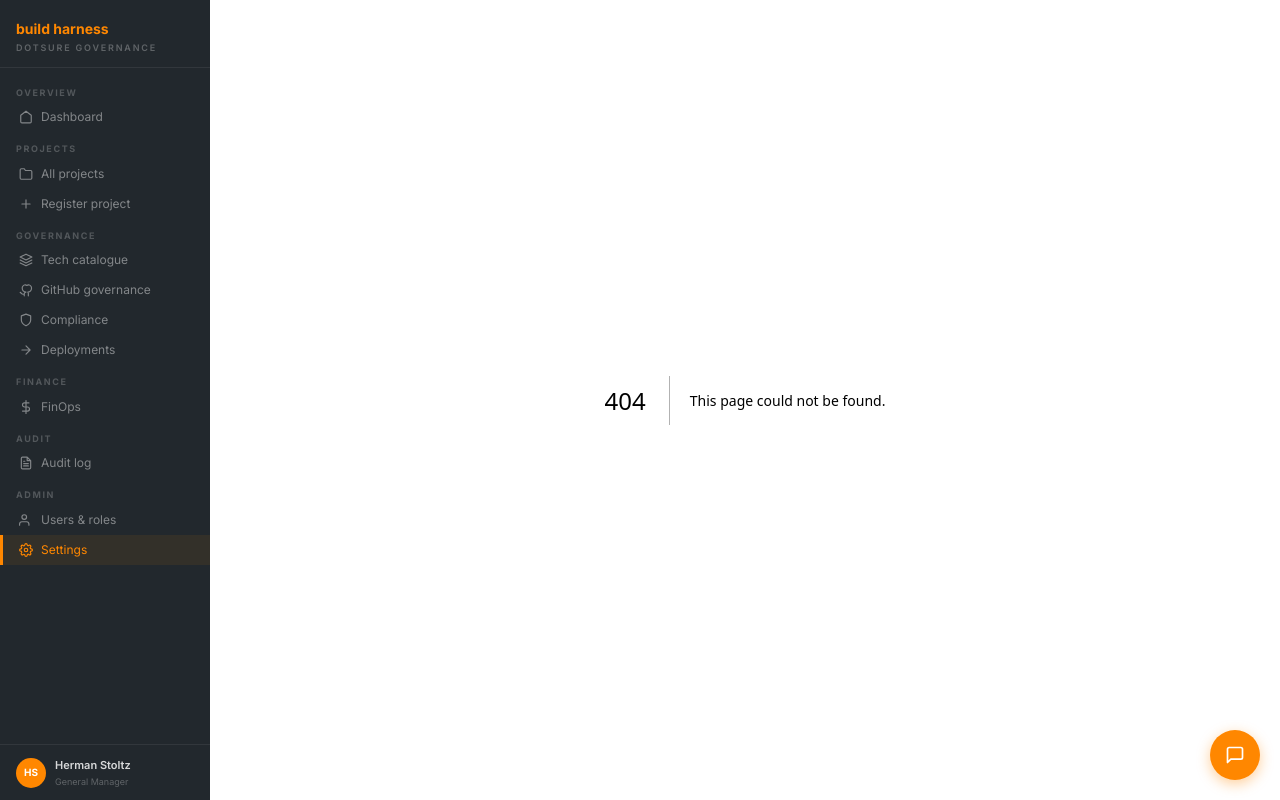
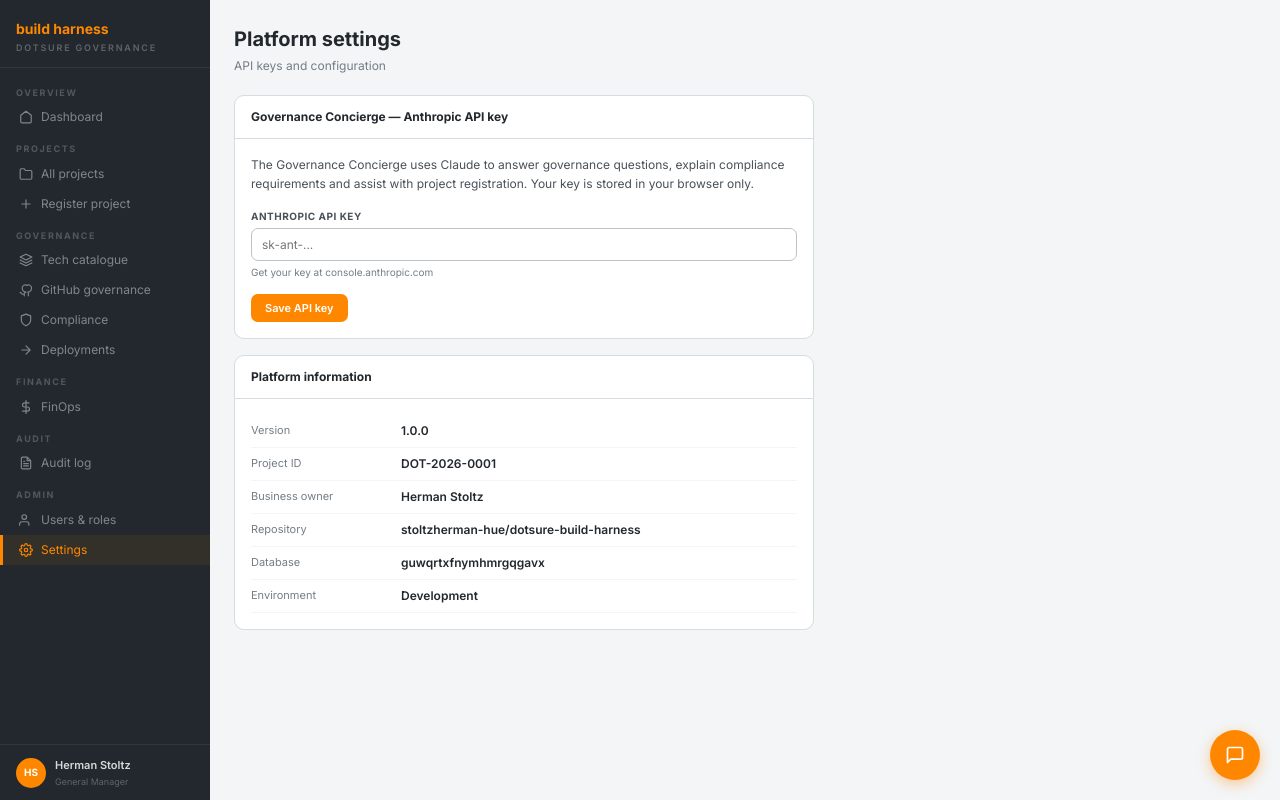
Before and after one commit to stoltzherman-hue/dotsure-build-harness, a Next.js app in the folder apps/web/: page /admin in a window 1280 px wide. Before the commit this address had no page. Built offline with nearby package versions, Linux system fonts and the light colour scheme.

Commit message:
feat: Admin settings page with API key management

```diff
--- /dev/null
+++ b/apps/web/app/admin/page.tsx
@@ -0,0 +1,62 @@
+"use client"
+import { useState, useEffect } from "react"
+
+export default function Admin() {
+  const [key, setKey] = useState("")
+  const [saved, setSaved] = useState(false)
+  const [hasKey, setHasKey] = useState(false)
+
+  useEffect(() => {
+    const k = localStorage.getItem("harness_anthropic_key")
+    if (k) { setHasKey(true); setKey(k) }
+  }, [])
+
+  const save = () => {
+    if (!key.trim()) { alert("Enter an API key"); return }
+    localStorage.setItem("harness_anthropic_key", key.trim())
+    setHasKey(true); setSaved(true)
+    setTimeout(() => setSaved(false), 2500)
+  }
+
+  const clear = () => {
+    localStorage.removeItem("harness_anthropic_key")
+    setKey(""); setHasKey(false)
+  }
+
+  return (
+    <div className="content">
+      <div className="page-head">
+        <div><h1>Platform settings</h1><p>API keys and configuration</p></div>
+      </div>
+      <div className="card" style={{maxWidth:580}}>
+        <div className="card-head">
+          <h3>Governance Concierge — Anthropic API key</h3>
+          {hasKey && <span className="badge badge-ok">Key saved</span>}
+        </div>
+        <div className="card-body">
+          <p style={{fontSize:12,color:"var(--g700)",marginBottom:16,lineHeight:1.6}}>The Governance Concierge uses Claude to answer governance questions, explain compliance requirements and assist with project registration. Your key is stored in your browser only.</p>
+          <div className="form-group">
+            <label className="form-label">Anthropic API key</label>
+            <input className="form-input" type="password" placeholder="sk-ant-..." value={key} onChange={e=>setKey(e.target.value)} onKeyDown={e=>e.key==="Enter"&&save()} />
+            <div style={{fontSize:10,color:"var(--g500)",marginTop:4}}>Get your key at console.anthropic.com</div>
+          </div>
+          <div style={{display:"flex",gap:8}}>
+            <button className="btn btn-org" onClick={save}>{saved?"Saved":"Save API key"}</button>
+            {hasKey && <button className="btn btn-ghost" onClick={clear}>Clear</button>}
+          </div>
+        </div>
+      </div>
+      <div className="card" style={{maxWidth:580,marginTop:16}}>
+        <div className="card-head"><h3>Platform information</h3></div>
+        <div className="card-body">
+          {[["Version","1.0.0"],["Project ID","DOT-2026-0001"],["Business owner","Herman Stoltz"],["Repository","stoltzherman-hue/dotsure-build-harness"],["Database","guwqrtxfnymhmrgqgavx"],["Environment","Development"]].map(([l,v])=>(
+            <div key={l} style={{display:"flex",padding:"7px 0",borderBottom:"1px solid var(--g50)"}}>
+              <span style={{fontSize:11,color:"var(--g500)",width:150,flexShrink:0}}>{l}</span>
+              <span style={{fontSize:12,fontWeight:600,color:"var(--g900)"}}>{v}</span>
+            </div>
+          ))}
+        </div>
+      </div>
+    </div>
+  )
+}
```
